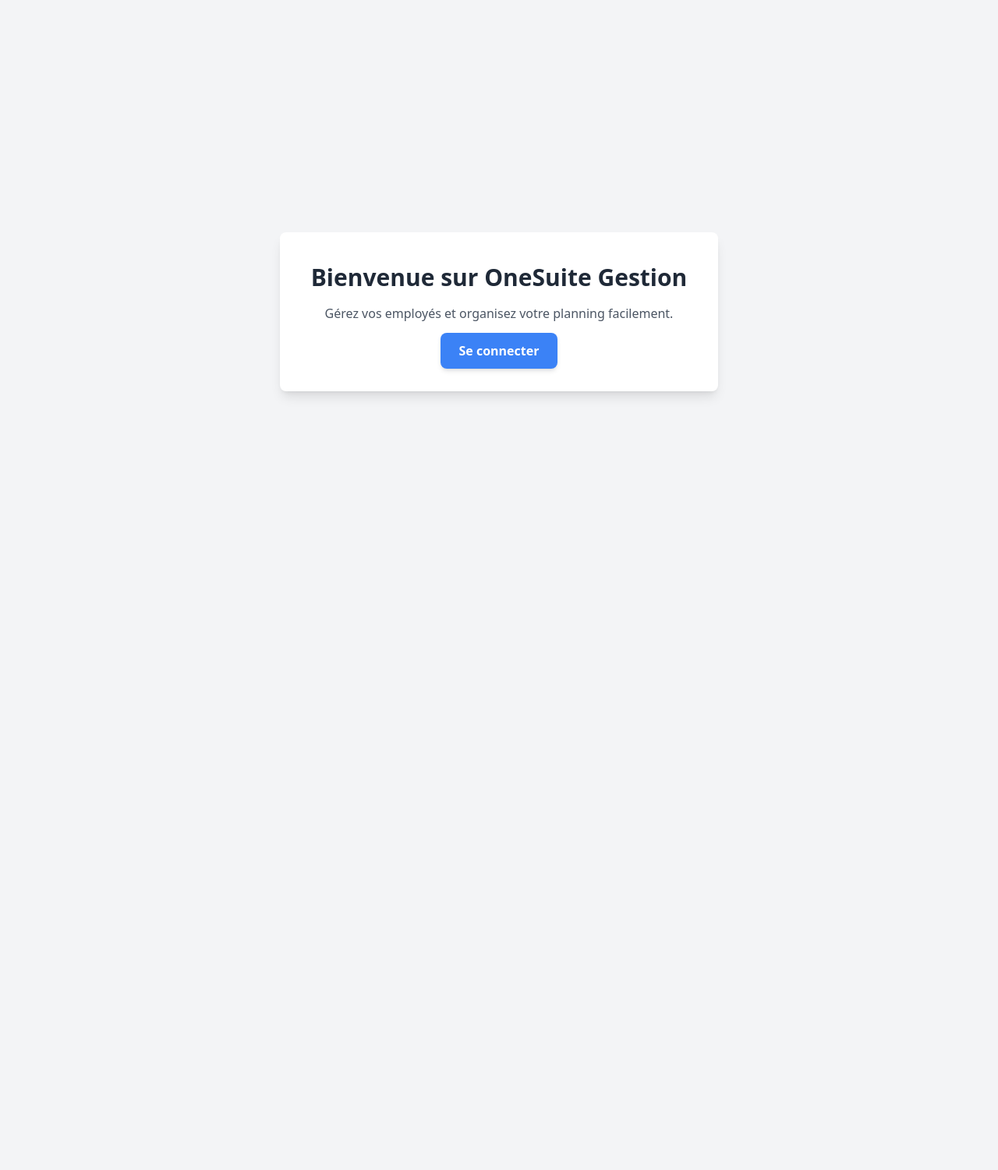
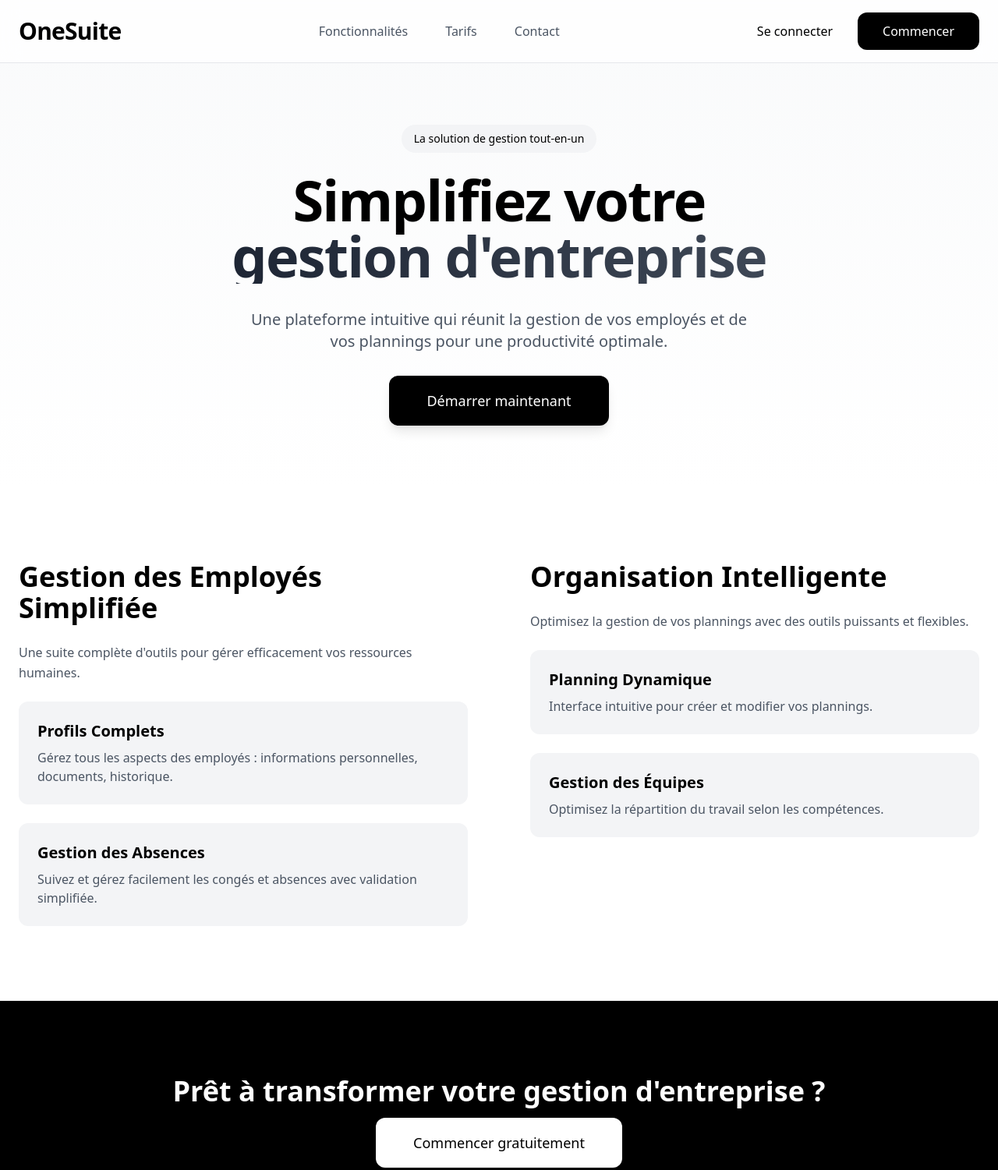
Before and after one commit to Raphael-Prd/OneSuite-Gestion, a plain HTML site: page index.html in a window 1280 px wide. Shown: the top 1501 px of the page at 78% size. Before the commit the page ends 800 px from the top, so only its background shows below. Drawn offline with nearby package versions, Linux system fonts and the light colour scheme.

Commit message:
Ajout du projet OneSuite-Gestion

```diff
--- a/index.html
+++ b/index.html
@@ -6,19 +6,117 @@
     <title>OneSuite - Gestion des employés</title>
     <script src="https://cdn.tailwindcss.com"></script> <!-- Import Tailwind -->
 </head>
-<body class="bg-gray-100 flex items-center justify-center h-screen">
+<body class="bg-white">
 
-    <div class="text-center bg-white p-10 rounded-lg shadow-lg">
-        <h1 class="text-3xl font-bold text-gray-800 mb-4">
-            Bienvenue sur OneSuite Gestion
-        </h1>
-        <p class="text-gray-600 mb-6">
-            Gérez vos employés et organisez votre planning facilement.
-        </p>
-        <a href="login.html" class="px-6 py-3 bg-blue-500 text-white font-semibold rounded-lg shadow-md hover:bg-blue-600 transition">
-            Se connecter
-        </a>
-    </div>
+    <!-- Navigation -->
+    <nav class="fixed w-full bg-white/80 backdrop-blur-md z-50 border-b">
+        <div class="container mx-auto px-6 flex justify-between items-center h-20">
+            <div class="text-3xl font-bold tracking-tight">OneSuite</div>
+            <div class="hidden md:flex space-x-12 text-gray-600">
+                <a href="#features" class="hover:text-black transition-colors">Fonctionnalités</a>
+                <a href="#pricing" class="hover:text-black transition-colors">Tarifs</a>
+                <a href="#contact" class="hover:text-black transition-colors">Contact</a>
+            </div>
+            <div class="flex items-center">
+                <a href="login.html" class="hidden md:block hover:text-black transition-colors mr-8">
+                    Se connecter
+                </a>
+                <a href="login.html" class="bg-black text-white px-8 py-3 rounded-xl hover:bg-gray-900 transition-all transform hover:scale-105">
+                    Commencer
+                </a>
+            </div>
+        </div>
+    </nav>
+
+    <!-- Hero Section -->
+    <section class="pt-40 pb-24 bg-gradient-to-b from-gray-50 to-white text-center">
+        <div class="container mx-auto px-6">
+            <span class="inline-block px-4 py-2 bg-gray-100 rounded-full text-sm font-medium mb-6">
+                La solution de gestion tout-en-un
+            </span>
+            <h1 class="text-7xl font-bold mb-8 tracking-tight">
+                Simplifiez votre
+                <span class="block bg-gradient-to-r from-gray-900 to-gray-600 bg-clip-text text-transparent">
+                    gestion d'entreprise
+                </span>
+            </h1>
+            <p class="text-xl text-gray-600 mb-12 max-w-2xl mx-auto">
+                Une plateforme intuitive qui réunit la gestion de vos employés et de vos plannings
+                pour une productivité optimale.
+            </p>
+            <a href="login.html" class="bg-black text-white px-12 py-5 rounded-xl text-lg font-medium
+                          hover:bg-gray-900 transition-all hover:scale-105 transform shadow-lg">
+                Démarrer maintenant
+            </a>
+        </div>
+    </section>
+
+    <!-- Features Section -->
+    <section id="features" class="py-24">
+        <div class="container mx-auto px-6 grid md:grid-cols-2 gap-20">
+            <!-- Gestion des employés -->
+            <div>
+                <h2 class="text-4xl font-bold mb-6">Gestion des Employés Simplifiée</h2>
+                <p class="text-gray-600 leading-relaxed mb-6">
+                    Une suite complète d'outils pour gérer efficacement vos ressources humaines.
+                </p>
+                <div class="space-y-6">
+                    <div class="p-6 rounded-xl bg-gray-100">
+                        <h3 class="text-xl font-semibold mb-2">Profils Complets</h3>
+                        <p class="text-gray-600">Gérez tous les aspects des employés : informations personnelles, documents, historique.</p>
+                    </div>
+                    <div class="p-6 rounded-xl bg-gray-100">
+                        <h3 class="text-xl font-semibold mb-2">Gestion des Absences</h3>
+                        <p class="text-gray-600">Suivez et gérez facilement les congés et absences avec validation simplifiée.</p>
+                    </div>
+                </div>
+            </div>
+
+            <!-- Gestion du planning -->
+            <div>
+                <h2 class="text-4xl font-bold mb-6">Organisation Intelligente</h2>
+                <p class="text-gray-600 leading-relaxed mb-6">
+                    Optimisez la gestion de vos plannings avec des outils puissants et flexibles.
+                </p>
+                <div class="space-y-6">
+                    <div class="p-6 rounded-xl bg-gray-100">
+                        <h3 class="text-xl font-semibold mb-2">Planning Dynamique</h3>
+                        <p class="text-gray-600">Interface intuitive pour créer et modifier vos plannings.</p>
+                    </div>
+                    <div class="p-6 rounded-xl bg-gray-100">
+                        <h3 class="text-xl font-semibold mb-2">Gestion des Équipes</h3>
+                        <p class="text-gray-600">Optimisez la répartition du travail selon les compétences.</p>
+                    </div>
+                </div>
+            </div>
+        </div>
+    </section>
+
+    <!-- CTA Section -->
+    <section class="py-24 bg-black text-white text-center">
+        <div class="container mx-auto px-6">
+            <h2 class="text-4xl font-bold mb-8">
+                Prêt à transformer votre gestion d'entreprise ?
+            </h2>
+            <a href="login.html" class="bg-white text-black px-12 py-5 rounded-xl text-lg font-medium
+                          hover:bg-gray-100 transition-all hover:scale-105 transform shadow-lg">
+                Commencer gratuitement
+            </a>
+        </div>
+    </section>
+
+    <!-- Footer -->
+    <footer class="py-12 text-center text-gray-600">
+        <div class="container mx-auto px-6">
+            <p class="text-lg font-semibold">OneSuite</p>
+            <div class="flex justify-center space-x-6 mt-4">
+                <a href="#" class="hover:text-black">Politique de confidentialité</a>
+                <a href="#" class="hover:text-black">Mentions légales</a>
+                <a href="#" class="hover:text-black">Contact</a>
+            </div>
+            <p class="mt-6">© 2025 OneSuite. Tous droits réservés.</p>
+        </div>
+    </footer>
 
 </body>
 </html>
```
